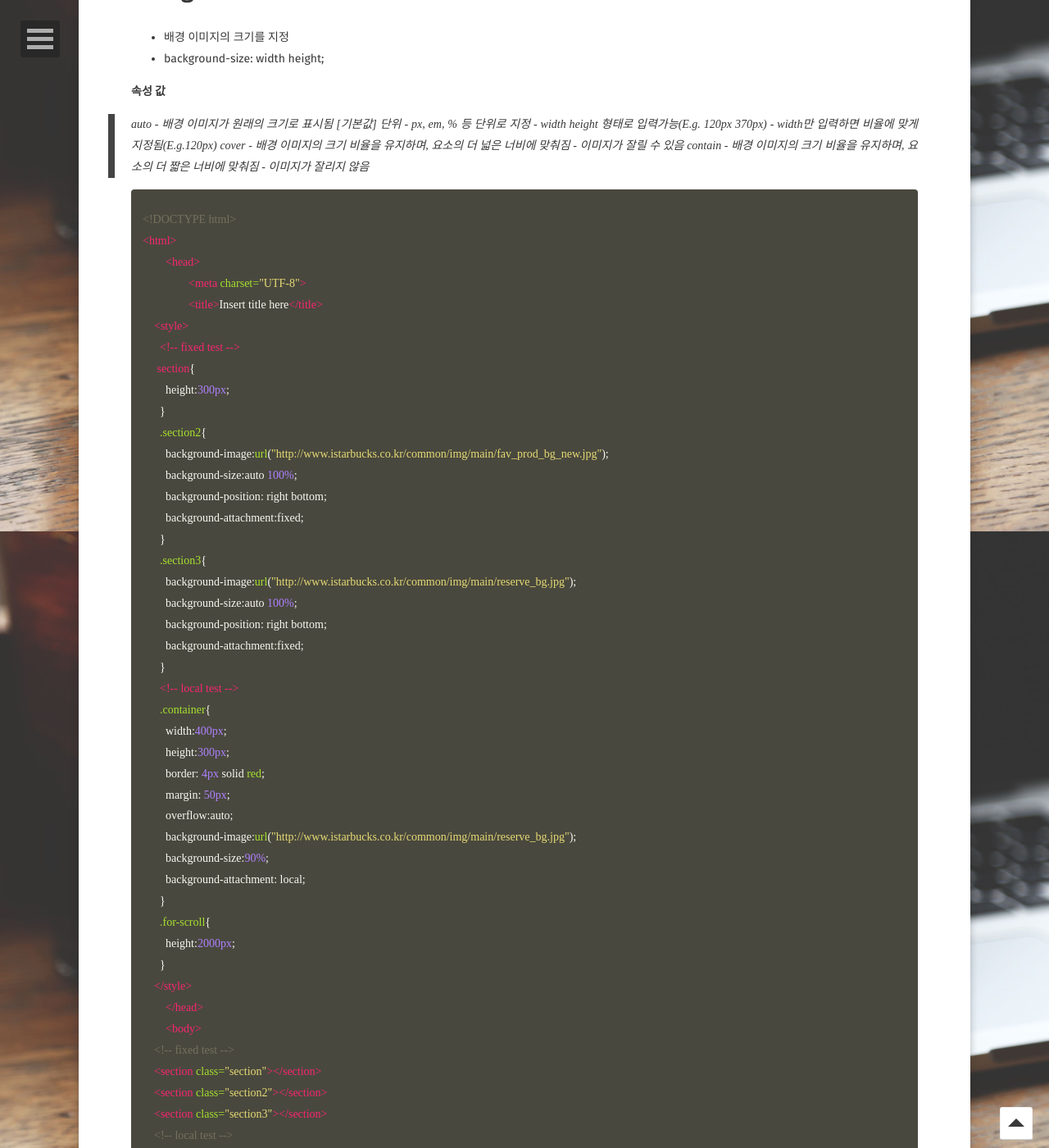
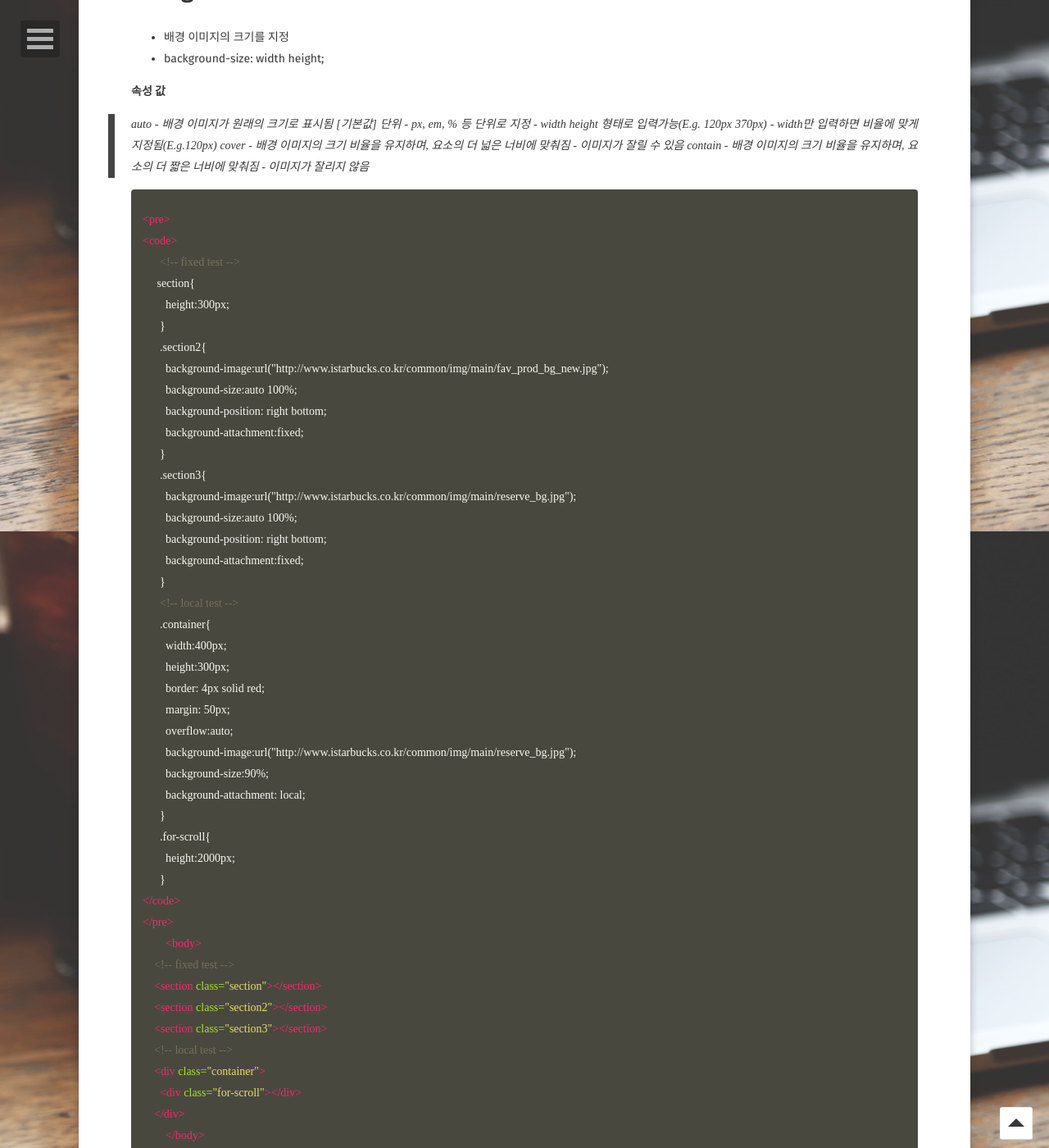
Before and after one commit to sum529-create/sum529-create.github.io, a Jekyll site: the page built from _posts/2021-05-04-background.md, in a window 1280 px wide and 1400 px high, scrolled down 1152 px. Shown: the whole window at 82% size. Built offline with Jekyll 4.4.1, drawn with Linux system fonts in a browser that asks for light colours; some web fonts are replaced; comment, search, counter and statistics services are not loaded.

Commit message:
Update 2021-05-04-background.md

```diff
--- a/_posts/2021-05-04-background.md
+++ b/_posts/2021-05-04-background.md
@@ -63,12 +63,8 @@
 
 {% highlight html %}
 
-<!DOCTYPE html>
-<html>
-	<head>
-		<meta charset="UTF-8">
-		<title>Insert title here</title>
-    <style>
+<pre>
+<code>
       <!-- fixed test -->
      section{
         height:300px;
@@ -99,8 +95,8 @@
       .for-scroll{
         height:2000px;
       }
-    </style>
-	</head>
+</code>
+</pre>
 	<body>
     <!-- fixed test -->
     <section class="section"></section>
```
